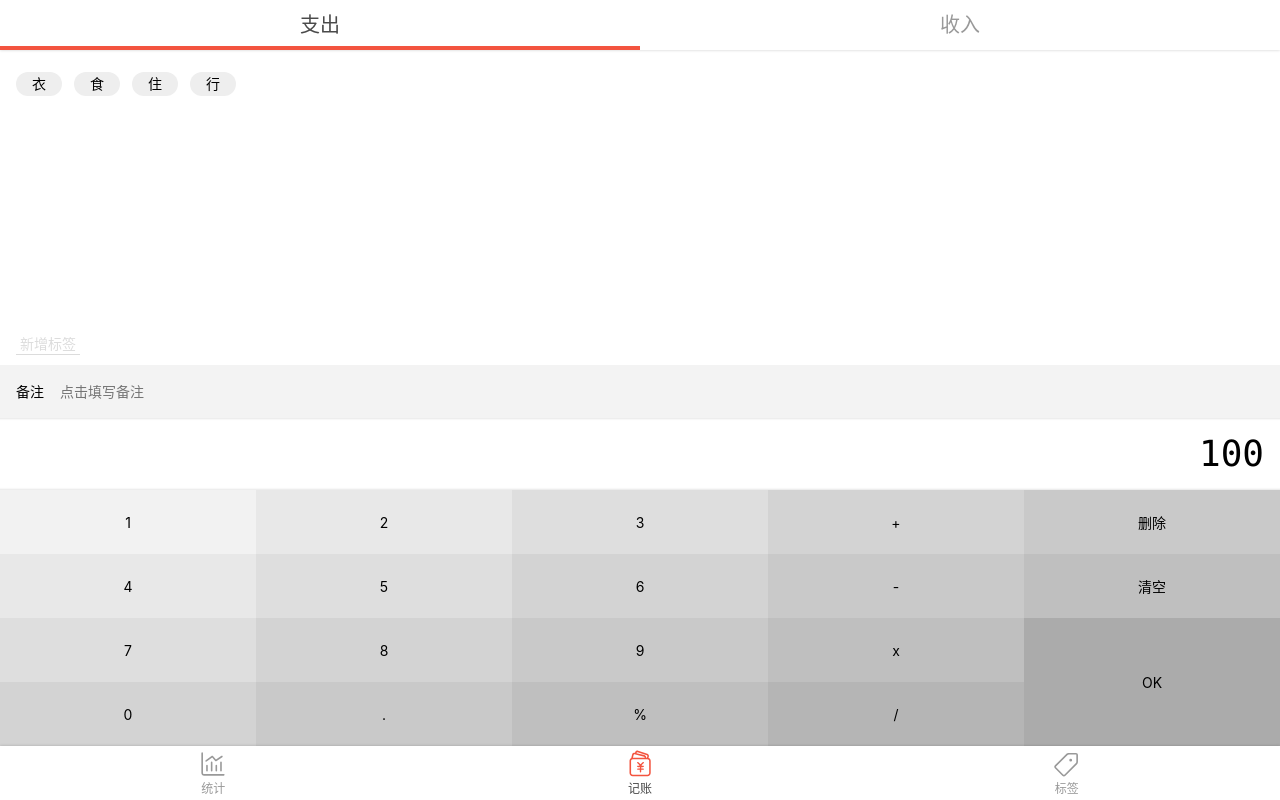
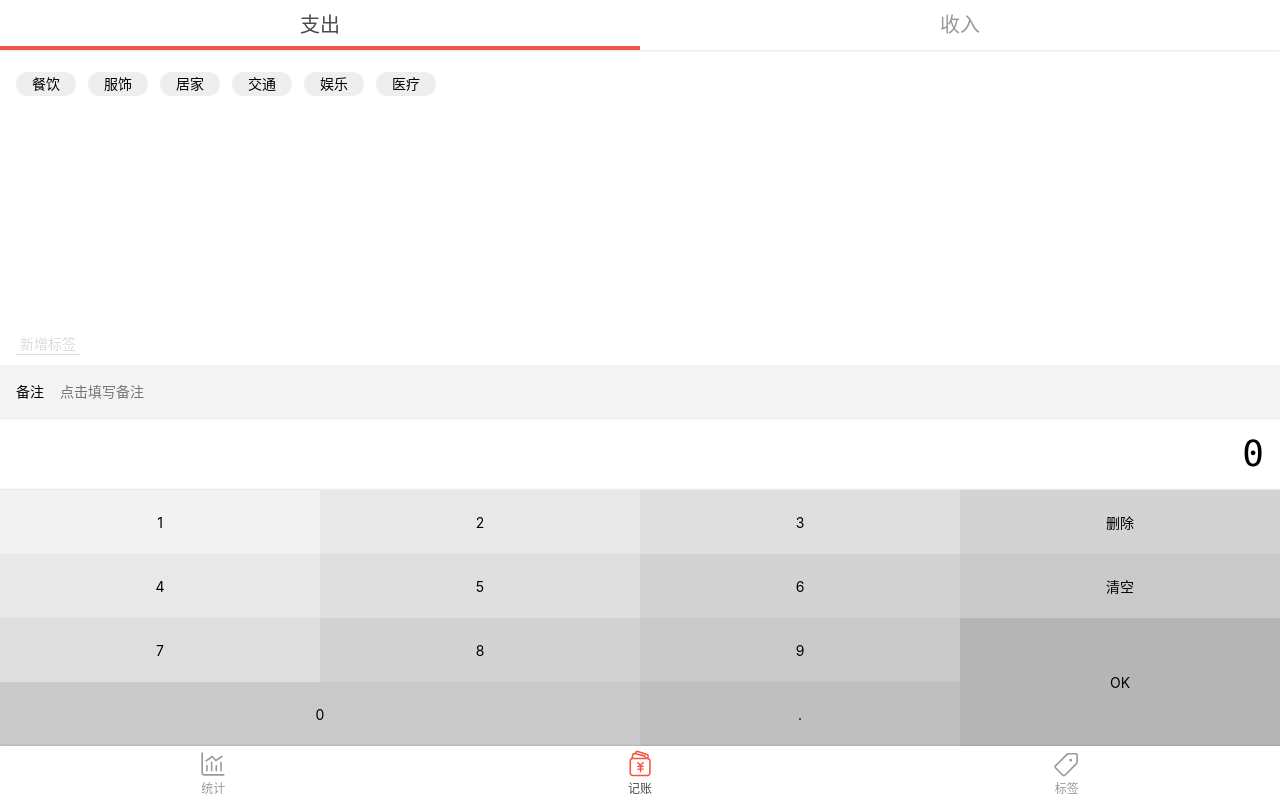
Before and after one commit to sozyhi/account-books, a Vue app: page /#/money in a window 1280 px wide. Built offline with nearby package versions, Linux system fonts and the light colour scheme.

Commit message:
实现Money组件及其自组件的功能初版

```diff
--- a/src/components/Notes.vue
+++ b/src/components/Notes.vue
@@ -2,15 +2,18 @@
   <div>
     <label class="notes">
       <span class="name">备注</span>
-      <input type="text" placeholder="点击填写备注">
+      <input type="text" v-model="value" placeholder="点击填写备注">
     </label>
   </div>
 </template>
 
 <script lang="ts">
-  export default {
-    name: 'Notes'
-  };
+  import Vue from 'vue';
+  import {Component} from 'vue-property-decorator';
+@Component
+  export default class Notes extends Vue{
+  value = '';
+  }
 </script>
 
 <style lang="scss" scoped>
--- a/src/components/NumberPad.vue
+++ b/src/components/NumberPad.vue
@@ -1,82 +1,124 @@
 <template>
   <div class="numberPad">
-    <div class="output">100</div>
+    <div class="output">{{output}}</div>
     <div class="calculate">
-      <button>1</button>
-      <button>2</button>
-      <button>3</button>
-      <button>+</button>
-      <button>删除</button>
-      <button>4</button>
-      <button>5</button>
-      <button>6</button>
-      <button>-</button>
-      <button>清空</button>
-      <button>7</button>
-      <button>8</button>
-      <button>9</button>
-      <button>x</button>
-      <button class="ok">OK</button>
-      <button>0</button>
-      <button>.</button>
-      <button>%</button>
-      <button>/</button>
+      <button @click="inputContent">1</button>
+      <button @click="inputContent">2</button>
+      <button @click="inputContent">3</button>
+      <button @click="remove">删除</button>
+      <button @click="inputContent">4</button>
+      <!--      <button>+</button>-->
+      <button @click="inputContent">5</button>
+      <button @click="inputContent">6</button>
+<!--      <button>-</button>-->
+      <button @click="clear">清空</button>
+      <button @click="inputContent">7</button>
+      <button @click="inputContent">8</button>
+      <button @click="inputContent">9</button>
+<!--      <button>x</button>-->
+      <button class="ok" @click="ok">OK</button>
+      <button class="zero" @click="inputContent">0</button>
+      <button @click="inputContent">.</button>
+<!--      <button>%</button>-->
+<!--      <button>/</button>-->
     </div>
   </div>
 </template>
 
 <script lang="ts">
-  export default {
-    name: 'NumberPad'
-  };
+  import Vue from 'vue';
+  import {Component} from 'vue-property-decorator';
+
+  @Component
+  export default class NumberPad extends Vue {
+    output = '0';
+    inputContent(event: MouseEvent){
+      const button = (event.target as HTMLButtonElement);
+      const input = button.textContent!;
+      if(this.output.length === 16){return;
+      }
+      if (this.output ==='0') {
+        if ('0123456789'.indexOf(input) >= 0) {
+          this.output = input;
+        } else {
+          this.output += input;
+        }
+        return;
+      }
+      if(this.output.indexOf('.') >=0 && input ==='.'){
+        return;
+      }
+        this.output += input;
+    }
+    remove(){
+      if(this.output.length === 1){
+        this.output ='0'
+      }else{
+        this.output = this.output.slice(0,-1)
+      }
+    }
+    clear(){
+      this.output='0';
+    }
+    ok(){}
+  }
 </script>
 
 <style lang="scss" scoped>
   @import "~@/assets/style/uniform-color.scss";
-  .numberPad{
-    >.output{
+
+  .numberPad {
+    > .output {
       padding: 9px 16px;
       font-size: 36px;
-      font-family: Consolas,monospace;
+      font-family: Consolas, monospace;
       text-align: right;
       @extend %innerShadow;
     }
-    >.calculate{
+
+    > .calculate {
       @extend %clearFix;
-      >button{
-        width: 20%;
+
+      > button {
+        width: 25%;
         height: 64px;
         float: left;
         border: none;
-        background:transparent;
-        &.ok{
+        background: transparent;
+
+        &.ok {
           height: 128px;
           float: right;
         }
-        $bg:#f2f2f2;
-        &:nth-child(1){
-          background:$bg;
+        &.zero{
+          width: 50%;
         }
-        &:nth-child(2),&:nth-child(6){
-          background:darken($bg,4%);
+        $bg: #f2f2f2;
+
+        &:nth-child(1) {
+          background: $bg;
         }
-        &:nth-child(3),&:nth-child(7),&:nth-child(11){
-          background:darken($bg,4%*2);
+        &:nth-child(2), &:nth-child(5) {
+          background: darken($bg, 4%);
         }
-        &:nth-child(4),&:nth-child(8),&:nth-child(12),&:nth-child(16){
-          background:darken($bg,4%*3);
+        &:nth-child(3), &:nth-child(6), &:nth-child(9) {
+          background: darken($bg, 4%*2);
         }
-        &:nth-child(5),&:nth-child(9),&:nth-child(13),&:nth-child(17){
-          background:darken($bg,4%*4);
+
+        &:nth-child(4), &:nth-child(7), &:nth-child(10){
+          background: darken($bg, 4%*3);
         }
-        &:nth-child(10),&:nth-child(14),&:nth-child(18){
-          background:darken($bg,4%*5);
+
+        &:nth-child(8), &:nth-child(11), &:nth-child(13){
+          background: darken($bg, 4%*4);
         }
-        &:nth-child(15){
-          background:darken($bg,4%*7);
+
+        &:nth-child(12) {
+          background: darken($bg, 4%*6);
         }
-        &:nth-child(19){
-          background:darken($bg,4%*6);
+
+        &:nth-child(14) {
+          background: darken($bg, 4%*5);
         }
       }
     }
--- a/src/components/Tags.vue
+++ b/src/components/Tags.vue
@@ -1,21 +1,50 @@
 <template>
   <div class="tags">
     <ul class="current">
-      <li>衣</li>
-      <li>食</li>
-      <li>住</li>
-      <li>行</li>
+      <li v-for="tag in tagsSource" :key="tag" @click="toggle(tag)"
+          :class="{selected: selectedTags.indexOf(tag)>=0}">{{tag}}</li>
     </ul>
     <div class="new">
-      <button>新增标签</button>
+      <button @click="create()">新增标签</button>
     </div>
   </div>
 </template>
 
 <script lang="ts">
-  export default {
-    name: 'Tags'
-  };
+  import Vue from 'vue';
+  import {Component, Prop} from 'vue-property-decorator';
+
+  @Component
+  export default class Tags extends Vue{
+    @Prop(Array) readonly tagsSource: string[] | undefined;
+    selectedTags: string[]=[];
+    toggle(tag: string){
+      const index = this.selectedTags.indexOf(tag);
+      if(this.selectedTags.length === 0){
+        this.selectedTags.push(tag)
+      }else if(this.selectedTags.length === 1){
+        if(index>=0){
+          this.selectedTags.splice(index,1);
+        }else {
+          this.selectedTags = [];
+          this.selectedTags.push(tag)
+        }
+      }
+
+    }
+    create(){
+      const name = window.prompt('请输入标签名');
+      if(name === ''){
+          window.alert('标签名不能为空');
+      }else if(this.tagsSource){
+        if(this.tagsSource.indexOf(name)<0){
+          this.$emit('update:tagsSource',[...this.tagsSource,name])
+        }else {
+          window.alert('请勿重复添加');
+        }
+      }
+    }
+  }
 </script>
 
 <style lang="scss" scoped>
@@ -37,6 +66,10 @@
         padding: 0 16px;
         margin-right: 12px;
         margin-top: 6px;
+        &.selected{
+          background: $color-selected-icon;
+          color: #ffffff;
+        }
       }
     }
     > .new{
--- a/src/components/Types.vue
+++ b/src/components/Types.vue
@@ -9,13 +9,9 @@
 
 <script lang="ts">
   import Vue from 'vue';
-  import {Component} from 'vue-property-decorator';
+  import {Component, Prop} from 'vue-property-decorator';
 
-  @Component({
-  props:{
-    propMessage:String
-  }
-  })
+  @Component
   export default class Types extends Vue {
     type = '-';
     selectType(type: string) {
@@ -24,22 +20,6 @@
       }
       this.type = type;
     }
-
-  // export default {
-  //   name: 'Types',
-  //   data(){
-  //     return{
-  //       type:'-'
-  //     }
-  //   },
-  //   methods:{
-  //     selectType(type){
-  //       if(type !=='-' && type !=='+'){
-  //         throw new Error('type is unknown')
-  //       }
-  //       this.type = type
-  //     }
-  //   }
   }
 </script>
 
--- a/src/views/Money.vue
+++ b/src/views/Money.vue
@@ -1,27 +1,31 @@
 <template>
   <div>
     <Layout classPrefix="money">
-      <Types/>
-      <Tags/>
+      <Types :xxx="2222"/>
+      <Tags :tags-source.sync="tags"/>
       <Notes/>
       <NumberPad/>
- </Layout>
+    </Layout>
   </div>
 </template>
 
-<script lang="ts">
+<script lang="js">
   import Types from '@/components/Types.vue';
   import Tags from '@/components/Tags.vue';
   import Notes from '@/components/Notes.vue';
   import NumberPad from '@/components/NumberPad.vue';
+
   export default {
     name: 'Money',
     components: {NumberPad, Notes, Tags, Types},
+    data() {
+      return {tags: ['餐饮', '服饰', '居家', '交通','娱乐','医疗']}
+    }
   };
 </script>
 
 <style lang="scss">
-  .money-content{
+  .money-content {
     display: flex;
     flex-direction: column;
   }
```
